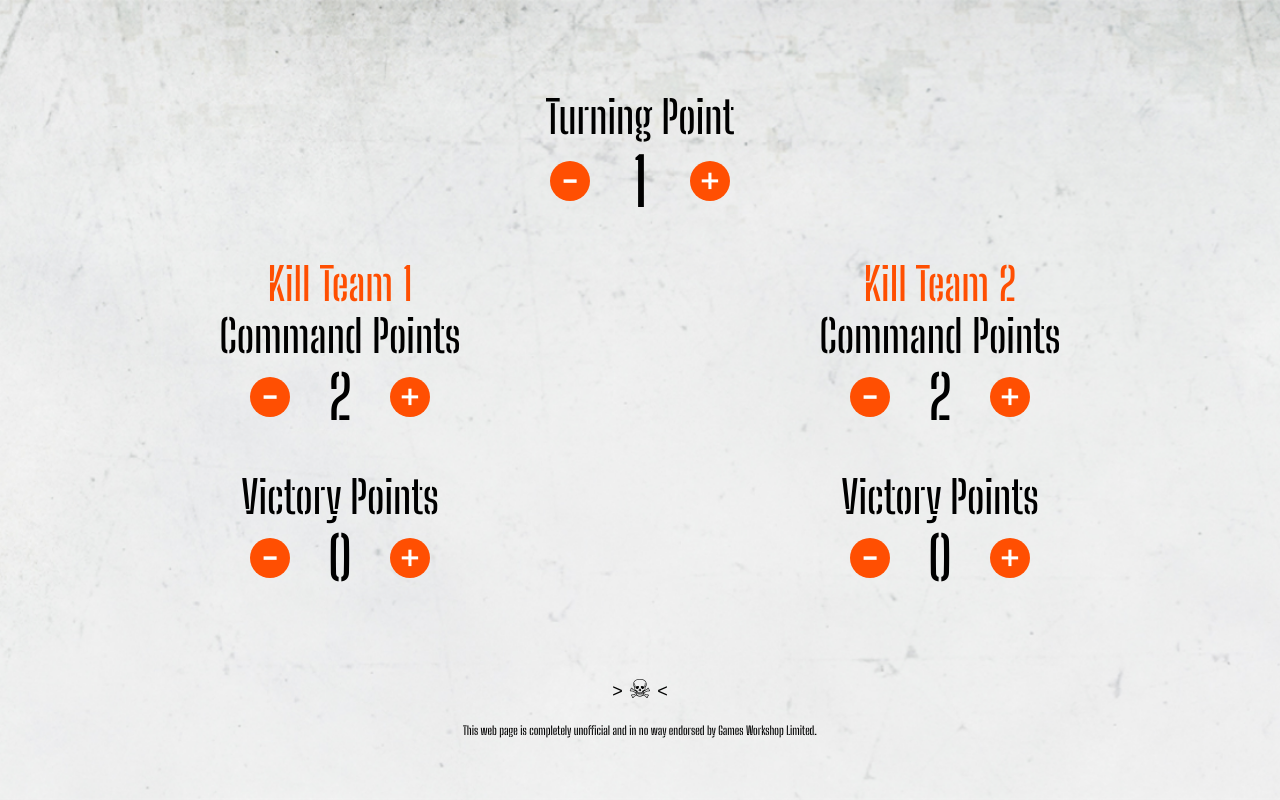
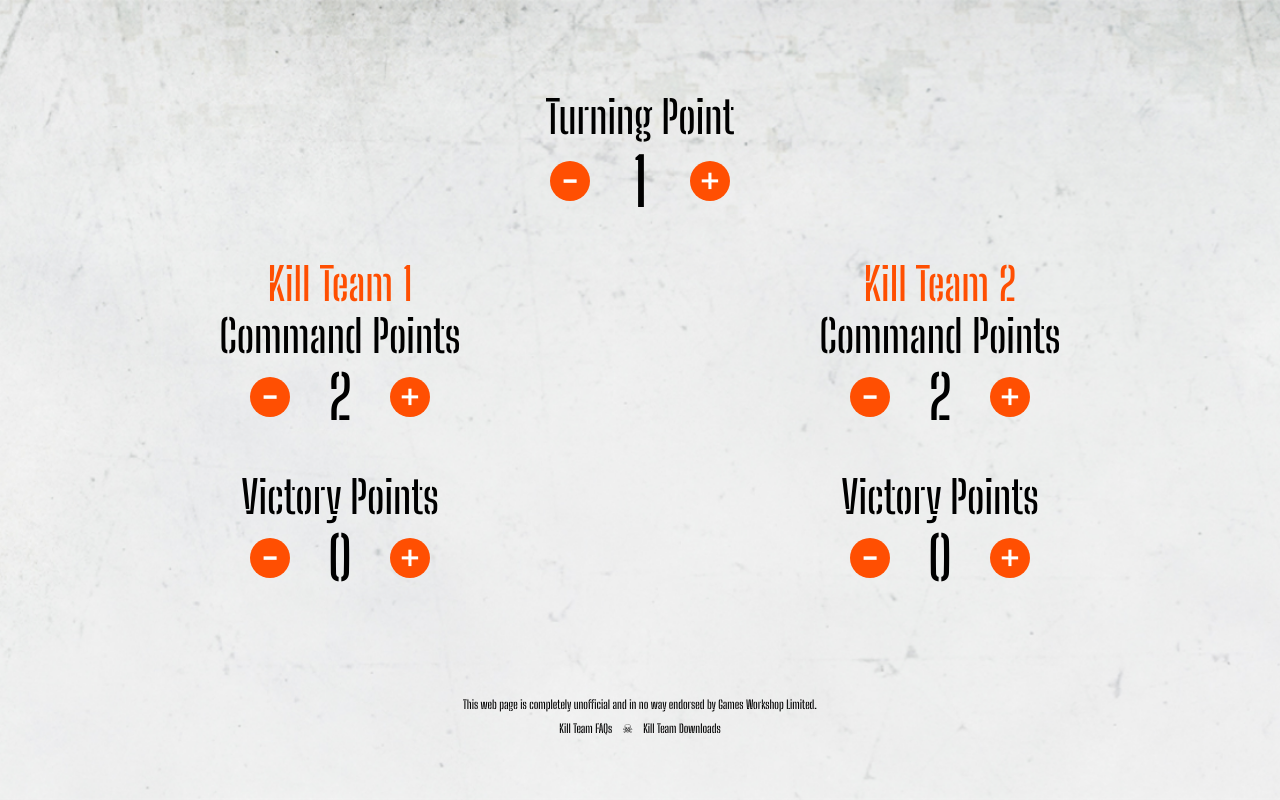
Before and after one commit to motodanny/motodanny.github.io, a plain HTML site: page kill-team-tracker/index.html in a window 1280 px wide. Drawn offline with nearby package versions, Linux system fonts and the light colour scheme.

Commit message:
Revised KT tracker

```diff
--- a/kill-team-tracker/index.html
+++ b/kill-team-tracker/index.html
@@ -84,24 +84,7 @@ footer a:hover {
   width: 100%;
   padding: 20px 0 40px;
   font-size: 12px;
-}
-.arrow {
-  display: inline-block;
-  margin-top: 5px;
-  font-family: Arial, sans-serif;
-  font-size: 18px;
-  vertical-align: middle;
-}
-.skull {
-  cursor: pointer;
-  vertical-align: middle;
-}
-.faqs-link,
-.downloads-link {
-  margin: 0 30px;
-  white-space: nowrap;
-  vertical-align: middle;
-  display: none;
+  line-height: 24px;
 }
 @media screen and (max-width: 768px) {
   .players {
@@ -130,7 +113,7 @@ footer a:hover {
 
   <div class="players">
 
-    <!-- 1 -->
+    <!-- player 1 -->
     <div class="player1">
       <span class="kill-team-name">Kill Team 1</span><br>
 
@@ -145,7 +128,7 @@ footer a:hover {
       </div>
     </div>
 
-    <!-- 2 -->
+    <!-- player 2 -->
     <div class="player2">
       <span class="kill-team-name">Kill Team 2</span><br>
 
@@ -166,11 +149,11 @@ footer a:hover {
 
 <footer>
 
-  <span class="arrow">&gt;</span><a href="https://www.warhammer-community.com/faqs/#kill-team" target="_blank" class="faqs-link">Kill Team FAQs</a>
-  <a class="skull">&#9760;</a>
-  <a href="https://www.warhammer-community.com/downloads/#kill-team" target="_blank" class="downloads-link">Kill Team Downloads</a><span class="arrow">&lt;</span>
-
-  <div class="disclaimer">This web page is completely unofficial and in no way endorsed by Games Workshop Limited.</div>
+  <div class="disclaimer">This web page is completely unofficial and in no way endorsed by Games Workshop Limited.<br>
+  	<a href="https://www.warhammer-community.com/faqs/#kill-team" target="_blank">Kill Team FAQs</a>
+  	&nbsp;&nbsp;&nbsp;&#9760;&nbsp;&nbsp;&nbsp;
+  	<a href="https://www.warhammer-community.com/downloads/#kill-team" target="_blank">Kill Team Downloads</a>
+  </div>
 
 </footer>
 
@@ -204,11 +187,6 @@ $(function() {
     return "Are you sure you want to leave the page and reset all points?";
   }
 
-  // links toggle
-  $('.skull').click(function(){
-    $('.faqs-link,.downloads-link').animate({width: 'toggle'});
-  });
-
 });
 </script>
 </body>
```
